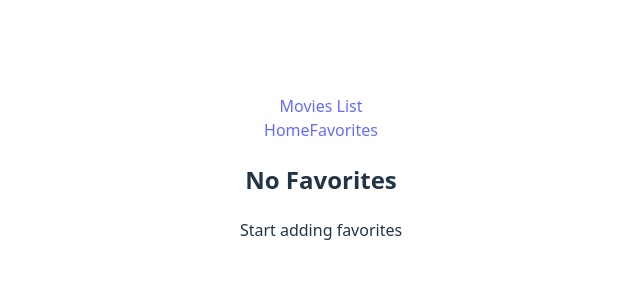
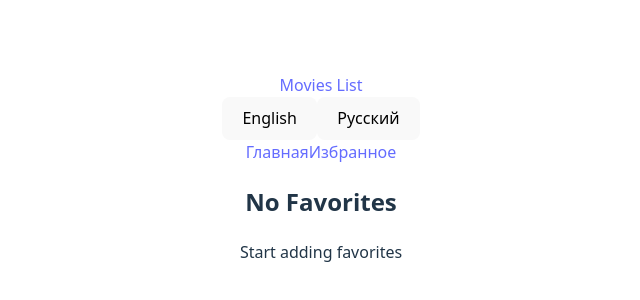
Before and after one commit to mdshishov/vite-react-movie-list, a React (Vite) app: page /favorites in a window 1280 px wide. Shown: the part 224-524 px from the top of the page, without its empty margins (319-959 px from the left). Built offline with nearby package versions, Linux system fonts and the light colour scheme.

Commit message:
Add basic language select implementation via i18next

```diff
--- a/package.json
+++ b/package.json
@@ -10,8 +10,10 @@
     "preview": "vite preview"
   },
   "dependencies": {
+    "i18next": "^25.7.4",
     "react": "^19.2.0",
     "react-dom": "^19.2.0",
+    "react-i18next": "^16.5.3",
     "react-router-dom": "^7.12.0"
   },
   "devDependencies": {
--- a/src/App.jsx
+++ b/src/App.jsx
@@ -1,5 +1,6 @@
 import { Routes, Route } from 'react-router-dom'
 import './App.css'
+import  './i18n'
 import { MovieContextProvider } from './contexts/MovieContext'
 import NavBar from './components/NavBar'
 import Home from './pages/Home'
--- /dev/null
+++ b/src/components/LanguageSelector.jsx
@@ -0,0 +1,26 @@
+import { useTranslation } from 'react-i18next'
+
+function LanguageSelector() {
+  const { t, i18n } = useTranslation()
+
+  const languages = [
+    { code: 'en', name: 'English' },
+    { code: 'ru', name: 'Русский' },
+  ]
+
+  const changeLanguage = (code) => {
+    i18n.changeLanguage(code)
+  }
+
+  return (
+    <div>
+      {languages.map(({ code, name }) => (
+        <button key={code} onClick={() => changeLanguage(code)}>
+          {name}
+        </button>
+      ))}
+    </div>
+  )
+}
+
+export default LanguageSelector
--- a/src/components/NavBar.jsx
+++ b/src/components/NavBar.jsx
@@ -1,14 +1,20 @@
 import { Link } from 'react-router-dom'
+import { useTranslation } from 'react-i18next'
+
+import LanguageSelector from './LanguageSelector'
 
 function NavBar() {
+  const { t } = useTranslation('translation')
+
   return (
     <nav className="navbar">
       <div className="navbar-brand">
         <Link to="/">Movies List</Link>
       </div>
+      <LanguageSelector />
       <div className="navbar-links">
-        <Link to="/" className="navbar-link">Home</Link>
-        <Link to="/favorites" className="navbar-link">Favorites</Link>
+        <Link to="/" className="navbar-link">{t('navbar.home')}</Link>
+        <Link to="/favorites" className="navbar-link">{t('navbar.favorites')}</Link>
       </div>
     </nav>
   )
--- /dev/null
+++ b/src/i18n.js
@@ -0,0 +1,35 @@
+import i18n from 'i18next'
+import { initReactI18next } from 'react-i18next'
+
+const resources = {
+  en: {
+    translation: {
+      navbar: {
+        home: 'Home',
+        favorites: 'Favorites',
+        searchPlaceholder: 'Start searching...',
+        searchBtn: 'Search'
+      },
+      home: {},
+      favorites: {},
+    },
+  },
+  ru: {
+    translation: {
+      navbar: { home: 'Главная', favorites: 'Избранное', searchPlaceholder: 'Start searching...' },
+      home: {},
+      favorites: {},
+    },
+  },
+}
+
+i18n
+  .use(initReactI18next)
+  .init({
+    resources,
+    lng: 'ru',
+    fallbackLng: 'en',
+    interpolation: { escapeValue: false },
+  })
+
+export default i18n
```
Also changed, not shown: 2 other files (tests, documents, lock files or other folders).
